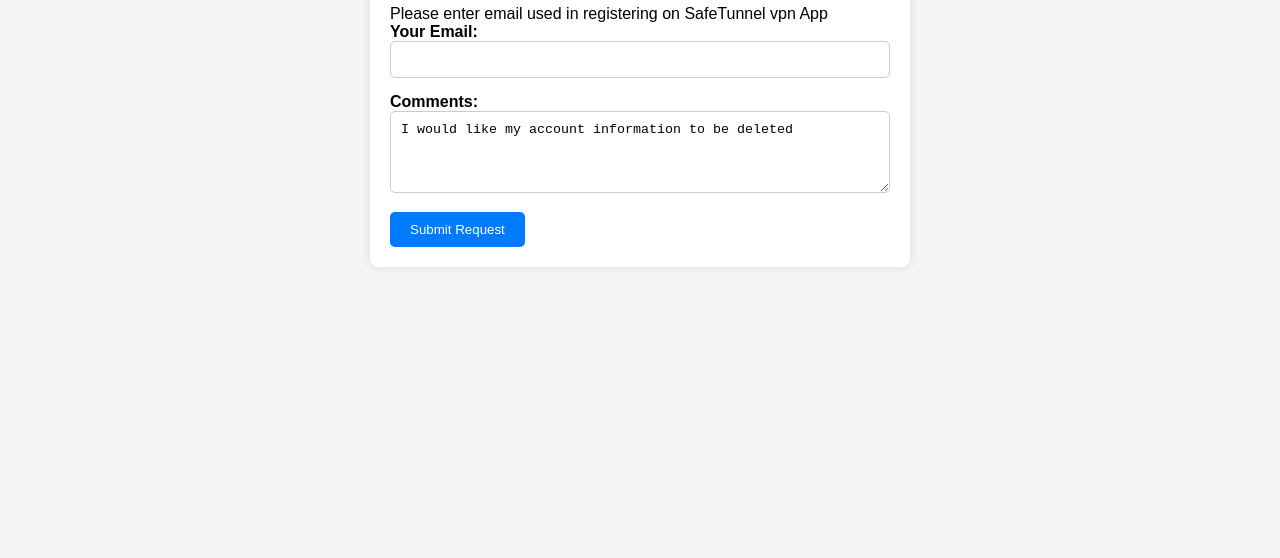
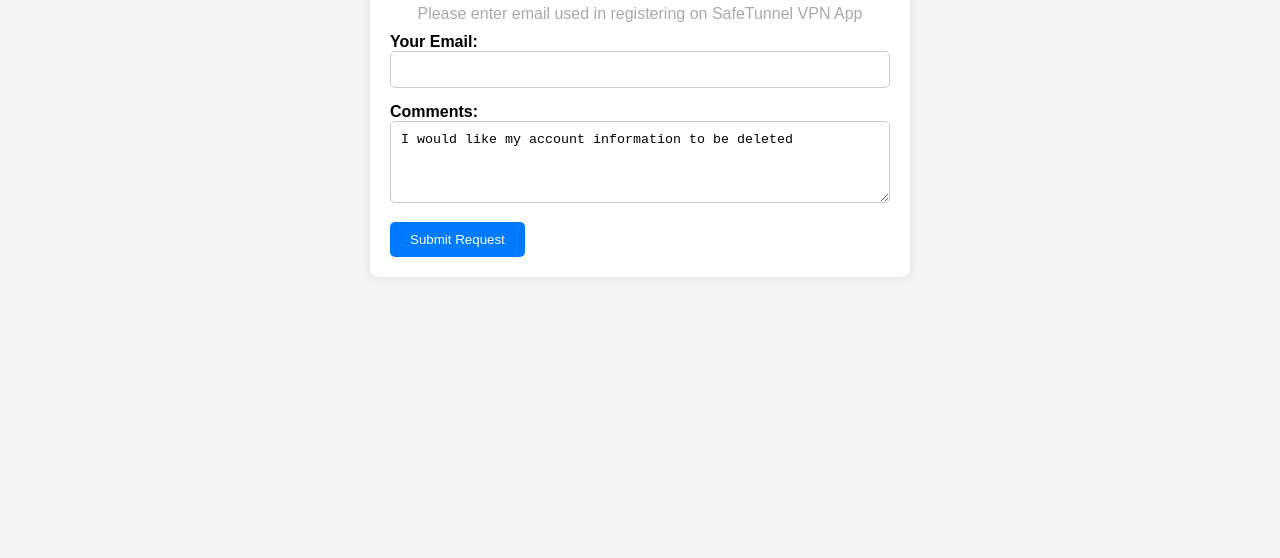
Before and after one commit to AbdulRazak-Naeate/safetunnel, a plain HTML site: page index.html in a window 1280 px wide. Shown: the part 242-800 px from the top of the page. Drawn offline with Linux system fonts and the light colour scheme.

Commit message:
Update index.html

```diff
--- a/index.html
+++ b/index.html
@@ -60,9 +60,11 @@
         input[type="submit"]:hover {
             background-color: #0056b3;
         }
-        .span-text {
-            align-text:"center";
-            color:"darkgray"
+        span {
+            display: block;
+            text-align: center;
+            color: darkgray;
+            margin-bottom: 10px;
         }
         /* Media Query for Mobile */
         @media (max-width: 600px) {
@@ -90,7 +92,7 @@
     </header>
     <div class="container">
         <h1>Account Deletion Request Form</h1>
-         <span class='span-text'>Please enter email used in registering on SafeTunnel vpn App</span>
+        <span>Please enter email used in registering on SafeTunnel VPN App</span>
         <form id="deletionForm">
             <div>
                 <label for="email">Your Email:</label>
```
